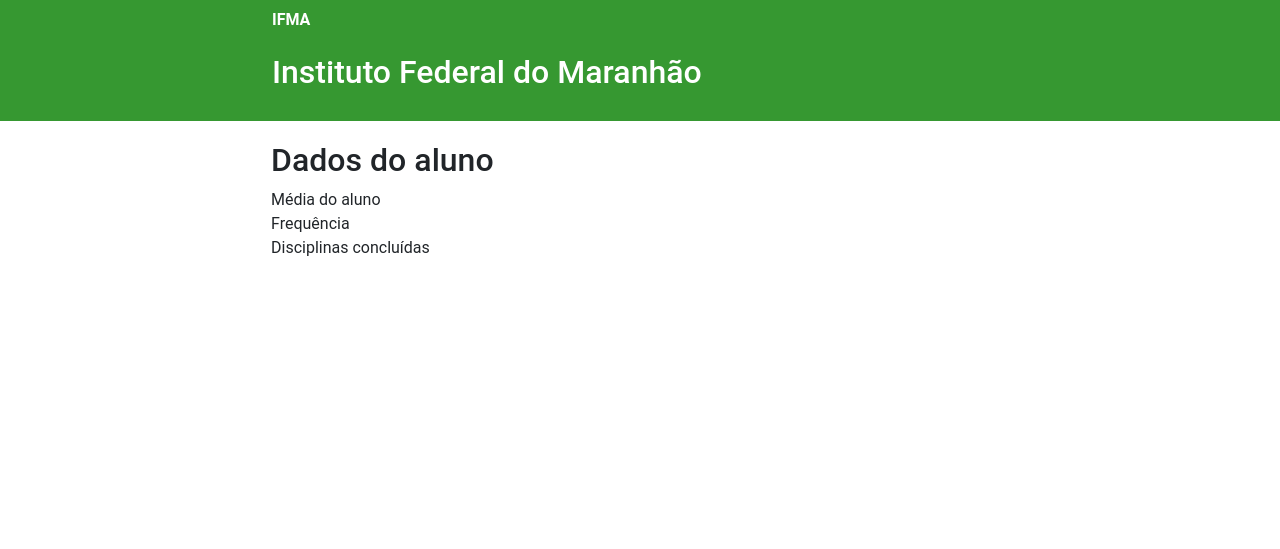
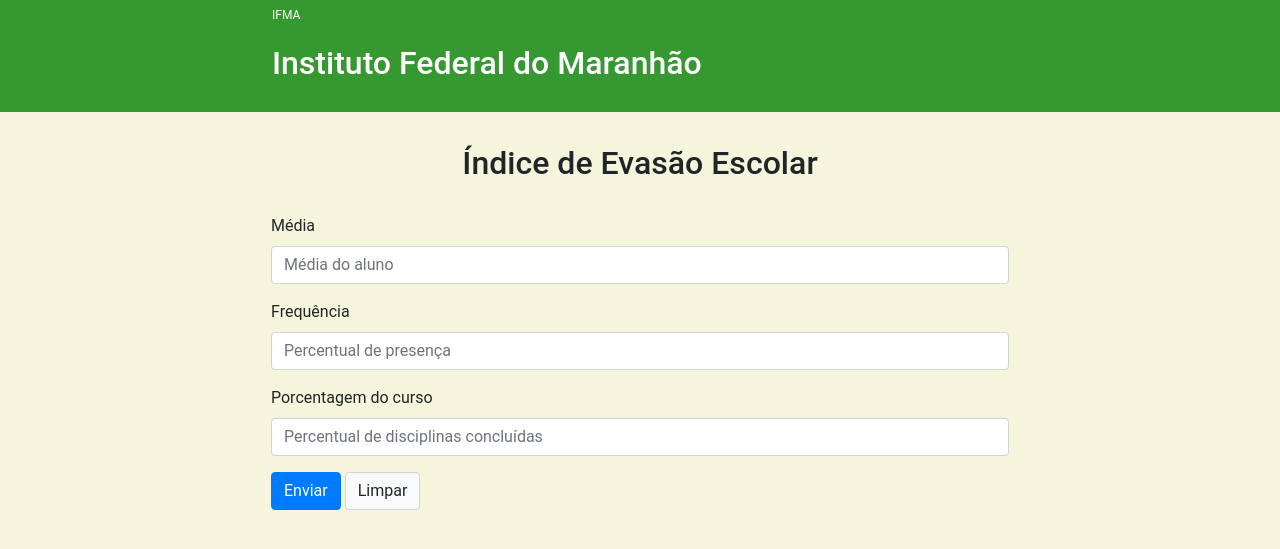
Before and after one commit to georgecarvalho/projeto_ifma, a Django app: template datamining_spa/templates/index.html in a window 1280 px wide. Shown: the top 549 px of the page. Run offline with Django 3.2, Linux system fonts and the light colour scheme; the template is opened without the code that fills it, so the values that code supplies are empty; some libraries are stand-ins or nearby versions.

Commit message:
Cria formulário de testes no index

```diff
--- a/datamining/static/site.css
+++ b/datamining/static/site.css
@@ -14,6 +14,10 @@
 @import url(css/normalize.css);
 /* :: 3.0 Base CSS */
 
+body{
+    background-color: beige;
+}
+
 .navbar {
     background-color: #369831;
 }
@@ -25,7 +29,27 @@
     margin-left: 20vw;
 }
 
+.caption{
+    font-size: .75em;
+    font-weight: lighter;
+}
+
 .container{
     margin-top: 20px;
     width: 60%;
 }
+
+h2.body-titulo{
+    text-align: center;
+    margin-top: 1em;
+    margin-bottom: 1em;
+    color: #212529;
+}
+
+button.btn.btn-light{
+    border: solid 1px #ced4da;
+}
+
+table.table{
+    margin-top: 2em;
+}
--- a/datamining_spa/templates/index.html
+++ b/datamining_spa/templates/index.html
@@ -5,14 +5,49 @@
 {% include 'partials/menu.html' %}
 
 <section class="container">
-    <h2>Dados do aluno</h2>
-    <ul>
-        <li>Média do aluno</li>
-        <li>Frequência</li>
-        <li>Disciplinas concluídas</li>
+    <h2 class="body-titulo">Índice de Evasão Escolar</h2>
 
+    <form action="/" method="GET" id="formDadosAluno">
+        <div class="form-group">
+            <label for="exampleFormControlInput1">Média</label>
+            <input type="text" class="form-control" id="media" name="media" placeholder="Média do aluno">
+        </div>
 
-    </ul>
+        <div class="form-group">
+            <label for="exampleFormControlInput1">Frequência</label>
+            <input type="text" class="form-control" id="percFaltas" name="percFaltas"
+                placeholder="Percentual de presença">
+        </div>
+
+        <div class="form-group">
+            <label for="exampleFormControlInput1">Porcentagem do curso</label>
+            <input type="text" class="form-control" id="percDiscConc" name="percDiscConc"
+                placeholder="Percentual de disciplinas concluídas">
+        </div>
+
+        <span>
+            <button class="btn btn-primary" type="submit" form="formDadosAluno" value="Submit">Enviar</button>
+            <button type="reset" class="btn btn-light">Limpar</button>
+        </span>
+
+        {% if dados %}
+        <table class="table">
+            <thead class="thead-dark">
+                <tr>
+                    <th scope="col">Média</th>
+                    <th scope="col">Frequência</th>
+                    <th scope="col">Percentual do curso </th>
+                </tr>
+            </thead>
+            <tbody>
+                {% for dado in dados %}
+                <td>{{dado}}</td>
+                {% endfor %}
+            </tbody>
+        </table>
+        {% endif %}
+
+    </form>
 </section>
 
 
--- a/datamining_spa/templates/partials/menu.html
+++ b/datamining_spa/templates/partials/menu.html
@@ -4,7 +4,7 @@
     <!-- As a heading -->
     <nav class="navbar navbar-light">
         <div class="navbar-titulo">
-            <caption>IFMA</caption>
+            <h5 class="caption">IFMA</h5>
             <h1>Instituto Federal do Maranhão</h1>
         </div>
 
```
Also changed, not shown: datamining_spa/views.py (+16 -31 lines).
